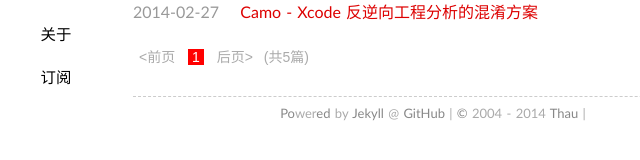
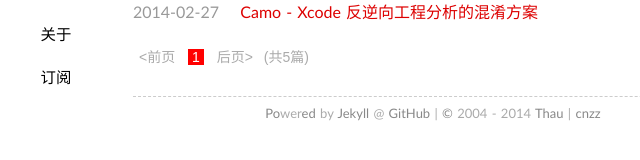
Before and after one commit to Bigcaitou/Bigcaitou, a Jekyll site: the page built from index.html, in a window 1280 px wide. Shown: the part 238-398 px from the top of the page, without its empty margins (207-847 px from the left). Built offline with Jekyll 4.4.1, drawn with Linux system fonts in a browser that asks for light colours; some web fonts are replaced; Markdown is read by kramdown in place of the engine named in the settings; the list of posts is cut into pages by our own code; comment, search, counter and statistics services are not loaded.

Commit message:
Update default.html

```diff
--- a/_layouts/default.html
+++ b/_layouts/default.html
@@ -35,7 +35,7 @@
             <a href="http://github.com/{{ site.github }}/Bigcaitou/new/gh-pages/_posts" target="_blank" title="撰写文章">Po</a>wer<a href="http://github.com/{{ site.github }}/Bigcaitou/edit/gh-pages/{{ page.path }}" target="_blank" title="编辑页面">ed</a> by <a href="http://jekyllrb.com" target="_blank">Jekyll</a> @ <a href="http://github.com/{{ site.github }}/Bigcaitou" target="_blank" title="项目主页">GitHub</a>
              | <a rel="license" href="http://creativecommons.org/licenses/by-sa/3.0/cn/" target="_blank" title="许可协议">©</a> 2004 - {{site.time | date:"%Y"}} <a href="/about/">{{ site.author }}</a>
 {% if site.cnzz %}
-             | <script src="http://new.cnzz.com/v1/login.php?siteid={{ site.cnzz }}"></script>
+             | <a herf="http://new.cnzz.com/v1/login.php?siteid={{ site.cnzz }}" target="_blank" title="cnzz统计">cnzz</a>
 {% endif %}
          </small></p>
     </footer>
```
